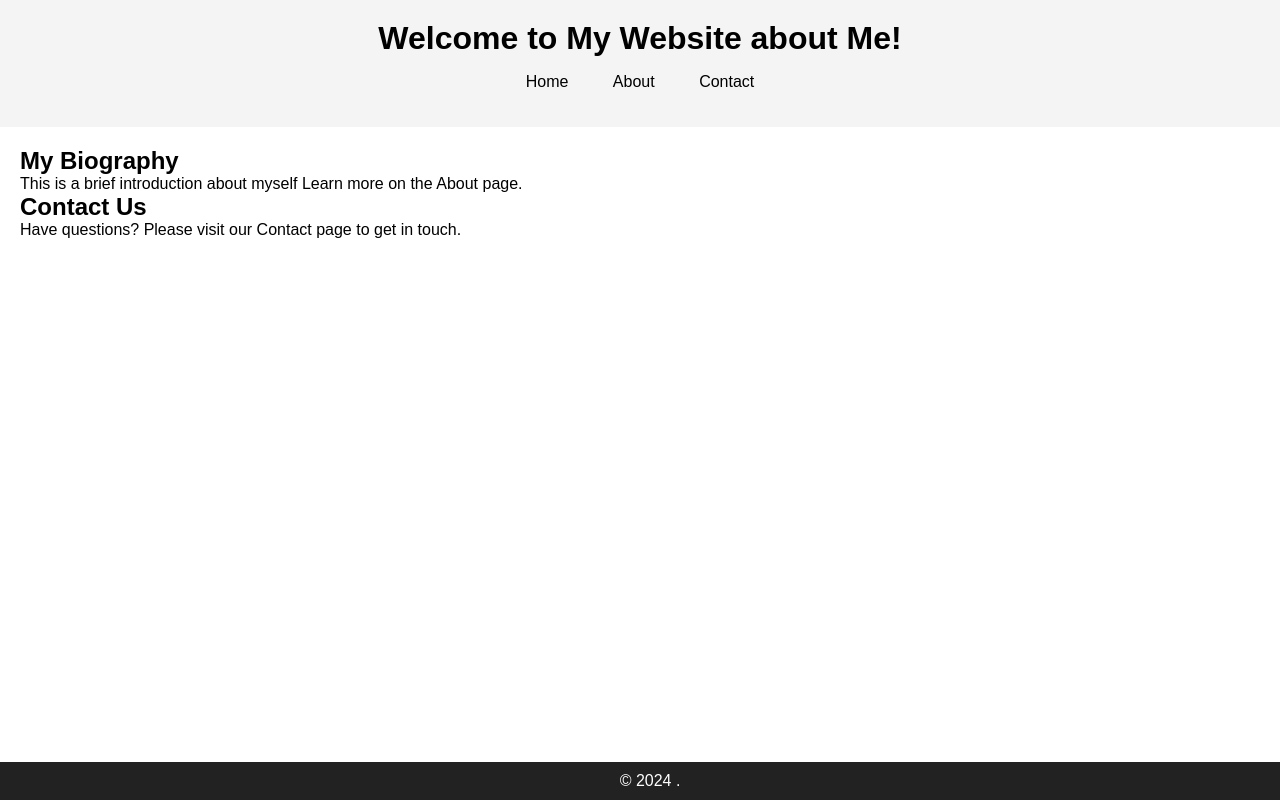
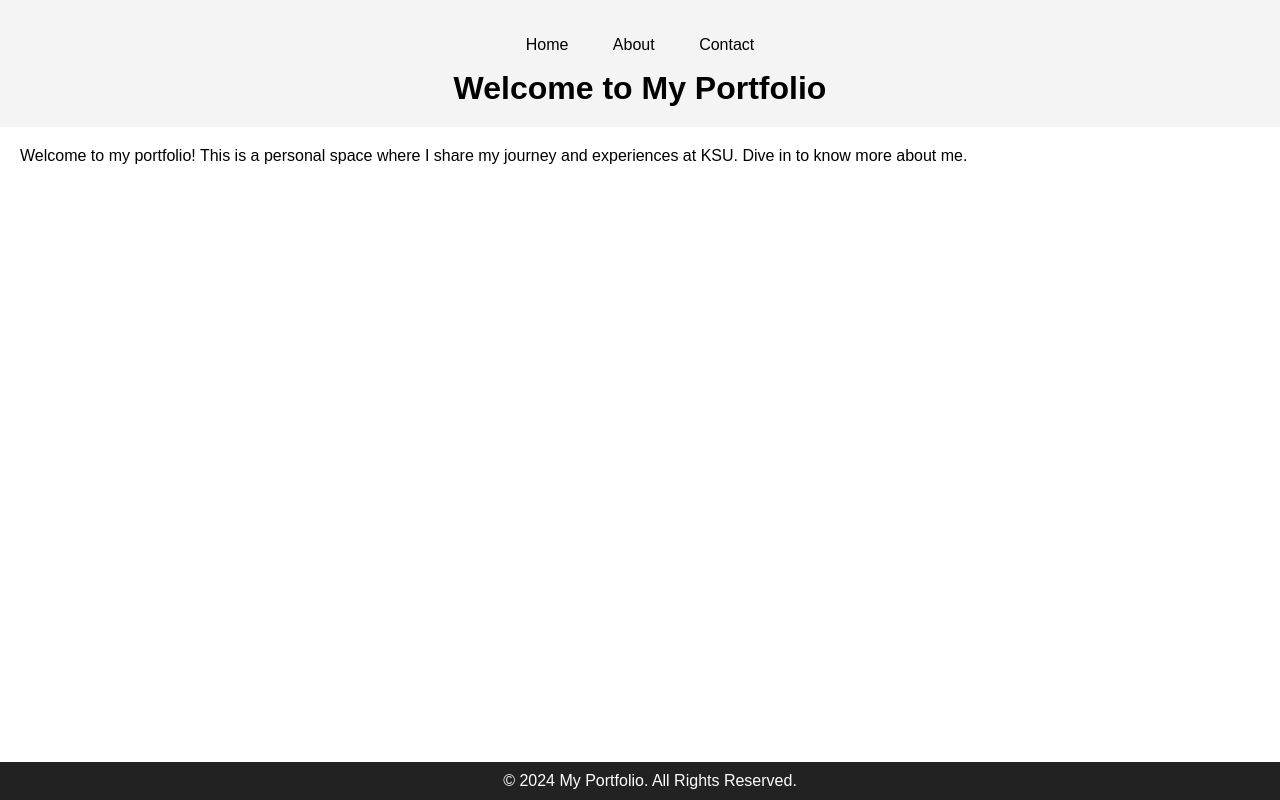
Before and after one commit to Davidjames09/Davidjames09.github.io, a plain HTML site: page index.html in a window 1280 px wide. Drawn offline with Linux system fonts and the light colour scheme.

Commit message:
Update index.html
New Tryout HTML

```diff
--- a/index.html
+++ b/index.html
@@ -3,12 +3,11 @@
 <head>
     <meta charset="UTF-8">
     <meta name="viewport" content="width=device-width, initial-scale=1.0">
-    <title>Home Page</title>
+    <title>Home | My Portfolio</title>
     <link rel="stylesheet" href="styles.css">
 </head>
 <body>
     <header>
-        <h1>Welcome to My Website about Me!</h1>
         <nav>
             <ul>
                 <li><a href="index.html">Home</a></li>
@@ -16,20 +15,15 @@
                 <li><a href="contact.html">Contact</a></li>
             </ul>
         </nav>
+        <h1>Welcome to My Portfolio</h1>
     </header>
     <main>
-        <section>
-            <h2>My Biography</h2>
-            <p>This is a brief introduction about myself Learn more on the <a href="about.html">About page</a>.</p>
-        </section>
-        <section>
-            <h2>Contact Us</h2>
-            <p>Have questions? Please visit our <a href="contact.html">Contact page</a> to get in touch.</p>
+        <section class="introduction">
+            <p>Welcome to my portfolio! This is a personal space where I share my journey and experiences at KSU. Dive in to know more about me.</p>
         </section>
     </main>
     <footer>
-        <p>&copy; 2024 .</p>
+        <p>&copy; 2024 My Portfolio. All Rights Reserved.</p>
     </footer>
-    <script src="script.js"></script>
 </body>
 </html>
```
